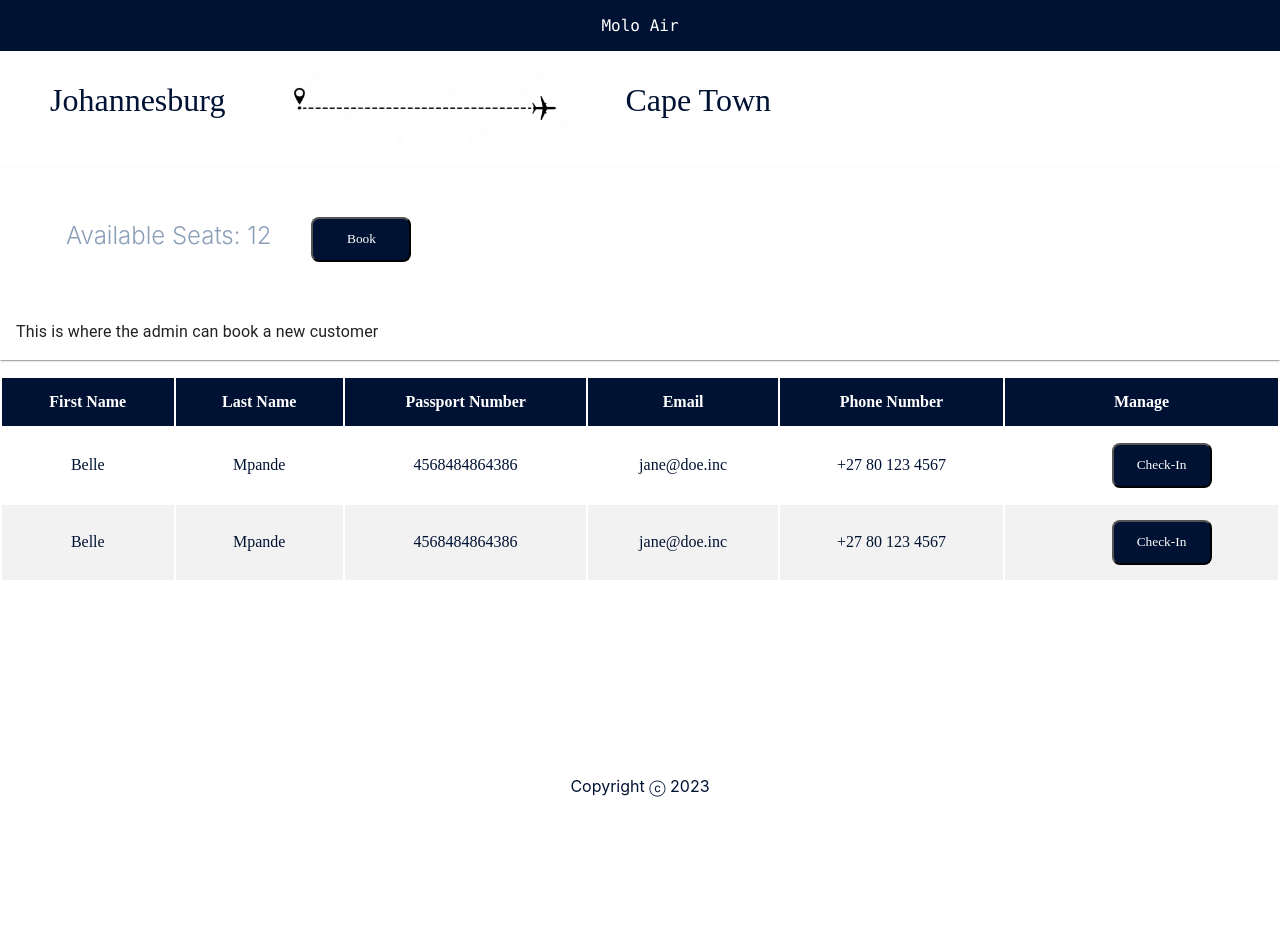
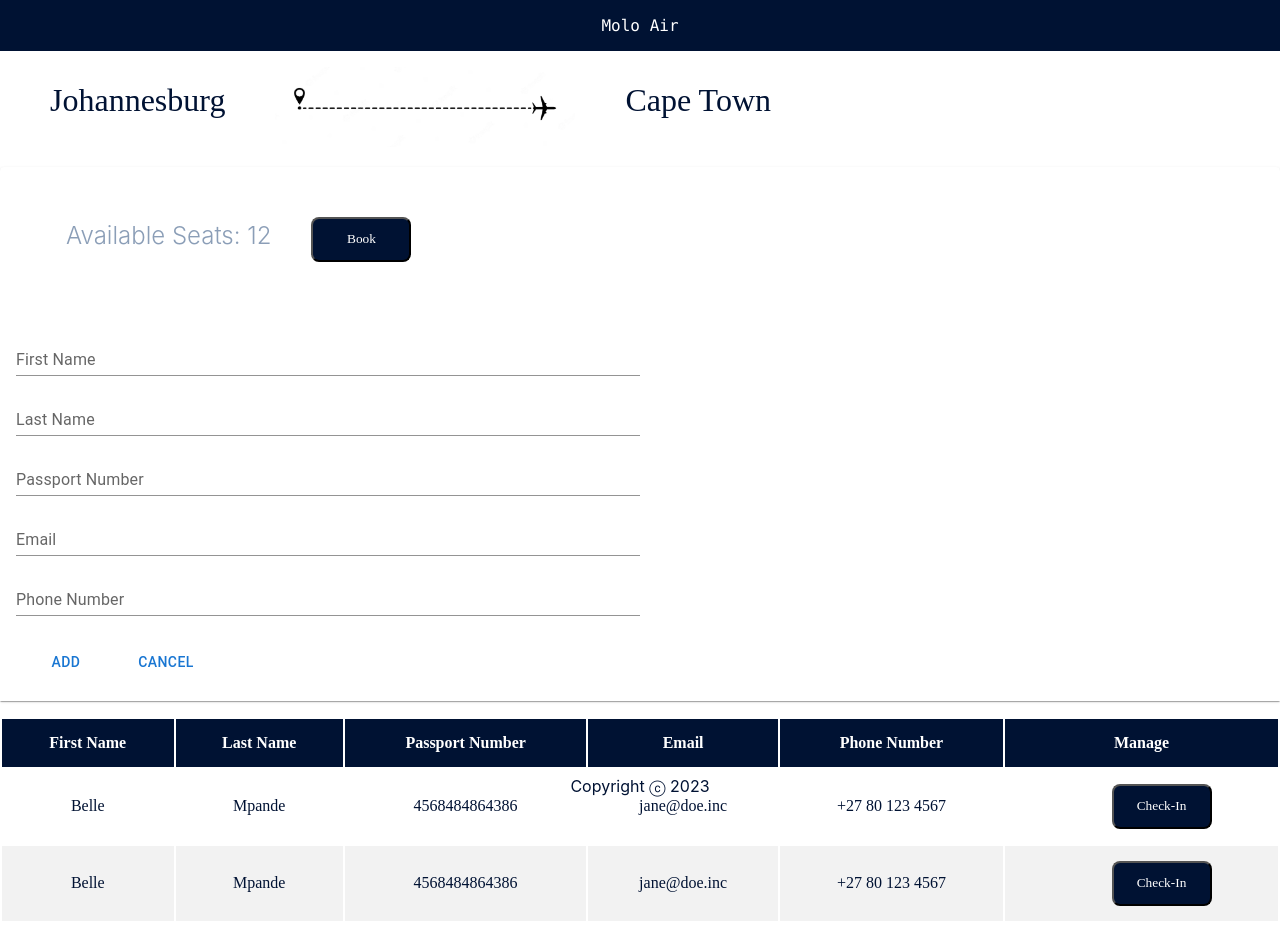
Before and after one commit to nobubelempande/new-app, a React (Create React App) app: page /bookings in a window 1280 px wide. Both pictures are taken after a click on the button "Book". Before the commit the page ends 800 px from the top, so only its background shows below. Built offline with nearby package versions, Linux system fonts and the light colour scheme.

Commit message:
Added a form to the accordion

```diff
--- a/src/App.css
+++ b/src/App.css
@@ -122,6 +122,7 @@
 .newBooking button{
   background-color:  #001233;
   font-family: "McLaren", cursive;
+
 }
 
 .newBooking h2{
@@ -139,3 +140,14 @@
 .dest{
   margin-left: 0px;
 }
+
+.NewCustomerForm{
+  width:50%;
+  margin: 0;
+  margin-bottom: 20px;
+  box-sizing: border-box;
+  display: flex;
+  font-size: .875rem;
+  font-weight: 700;
+  justify-content: space-around;
+}
--- a/src/components/Bookings.jsx
+++ b/src/components/Bookings.jsx
@@ -20,7 +20,10 @@
  </div>
         <div className="box">
 
+        <div className="accordion">
         <NewBooking></NewBooking>
+        </div>
+
 
 
 
--- a/src/components/NewBooking.jsx
+++ b/src/components/NewBooking.jsx
@@ -1,14 +1,14 @@
 import React from "react";
-import { makeStyles } from "@mui/material/styles";
 import Accordion from "@mui/material/Accordion";
 import AccordionSummary from "@mui/material/AccordionSummary";
 import AccordionDetails from "@mui/material/AccordionDetails";
 import Typography from "@mui/material/Typography";
+import { Button, Dialog, DialogActions, DialogContent, DialogContentText, DialogTitle, FormGroup, TextField } from '@mui/material';
 
 export default function NewBooking(){
 return(
-    <div>
-    <Accordion>
+    <div >
+    <Accordion >
       <AccordionSummary
         aria-controls="panel1a-content"
         id="panel1a-header"
@@ -21,9 +21,38 @@
         </div>
       </AccordionSummary>
       <AccordionDetails>
-        <Typography>
-          This is where the admin can book a new customer
-        </Typography>
+        <div >
+        <FormGroup className="NewCustomerForm">
+                        <TextField autoFocus margin="dense" label="First Name" type="text" fullWidth variant="standard"
+                            onChange = {x => {
+
+                            }}
+                        />
+                        <TextField autoFocus margin="dense" label="Last Name" type="text" fullWidth variant="standard"
+                            onChange = {x => {
+
+                            }}
+                        />
+                        <TextField autoFocus margin="dense" label="Passport Number" type="text" fullWidth variant="standard"
+                            onChange = {x => {
+
+                            }}
+                        />
+                        <TextField autoFocus margin="dense" label="Email" type="text" fullWidth variant="standard"
+                            onChange = {x => {
+
+                            }}
+                        />
+                        <TextField autoFocus margin="dense" label="Phone Number" type="text" fullWidth variant="standard"
+                            onChange = {x => {
+
+                            }}
+                        />
+                    </FormGroup>
+        </div>
+        <Button variant="text" >Add</Button>
+        <Button variant="text" >Cancel</Button>
+
       </AccordionDetails>
     </Accordion>
     <div />
```
